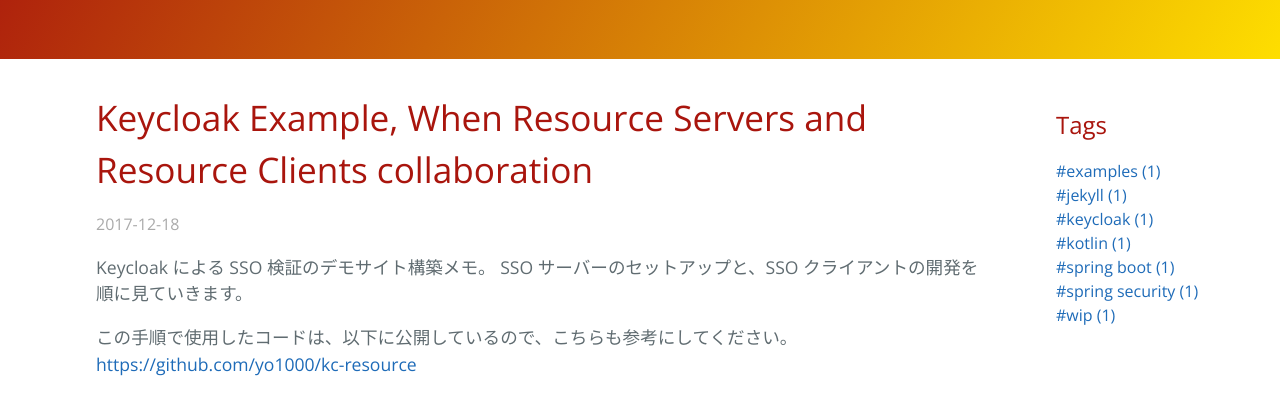
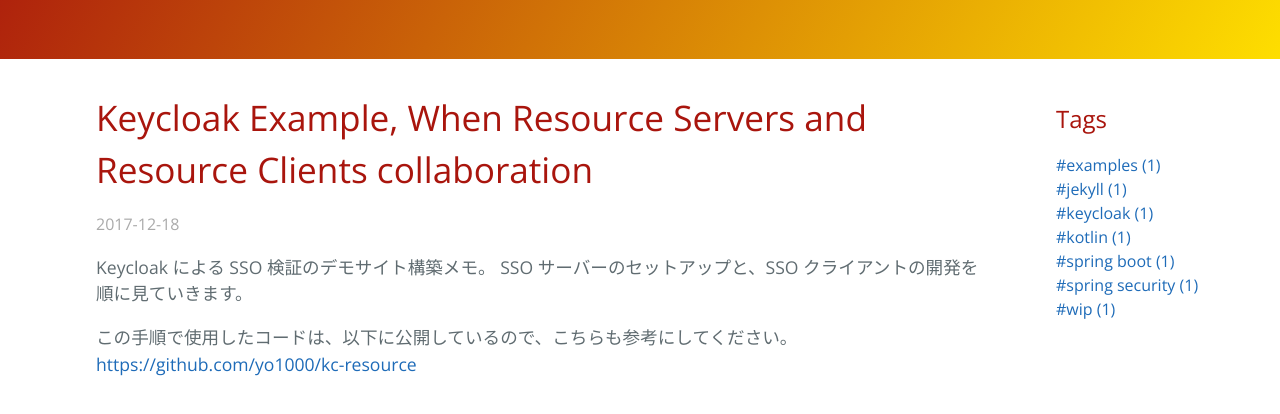
Before and after one commit to yo1000/blog.yo1000.com, a Jekyll site: the page built from _posts/2017-12-18-keycloak-example-resource-server-client.md, in a window 1280 px wide. Shown: the part 162-576 px from the top of the page. Built offline with Jekyll 4.4.1, drawn with Linux system fonts in a browser that asks for light colours; our own code applies the rules of GitHub Pages for plain Markdown files.

Commit message:
Update overwrite.css

```diff
--- a/css/overwrite.css
+++ b/css/overwrite.css
@@ -26,7 +26,7 @@
 .side-content h5,
 .side-content h6 {
   font-weight: normal;
-  margin: .67em .67em .67em 0;
+  margin: .67rem 0;
 }
 
 .side-content h1 {
```
